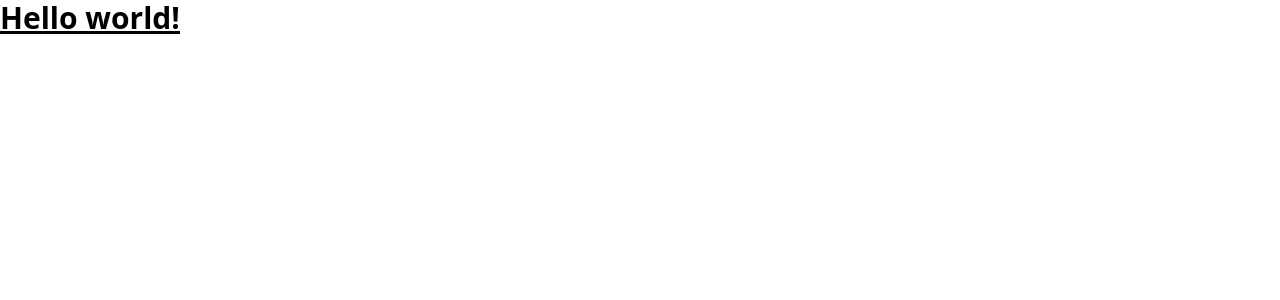
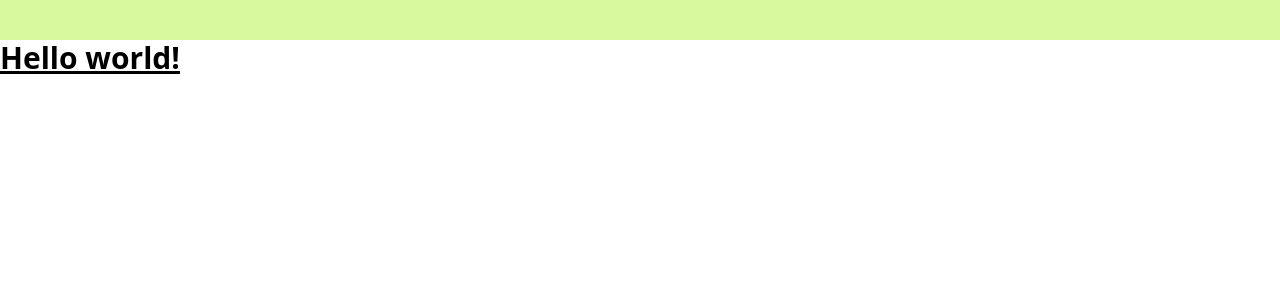
Before and after one commit to knarimatsu/react-sample-pagination, a React (Vite) app: page / in a window 1280 px wide. Shown: the top 300 px of the page. Built offline with nearby package versions, Linux system fonts and the light colour scheme.

Commit message:
feat: add link header

```diff
--- a/src/App.tsx
+++ b/src/App.tsx
@@ -1,5 +1,12 @@
+import { Header } from "./components/header";
+
 function App() {
-    return <h1 className="text-3xl font-bold underline">Hello world!</h1>;
+    return (
+        <>
+            <Header />
+            <h1 className="text-3xl font-bold underline">Hello world!</h1>
+        </>
+    );
 }
 
 export default App;
--- /dev/null
+++ b/src/components/header.tsx
@@ -0,0 +1,10 @@
+export const Header = () => {
+    return (
+        <header className="h-10 bg-lime-200">
+            <ul>
+                <li></li>
+                <li></li>
+            </ul>
+        </header>
+    );
+};
```
